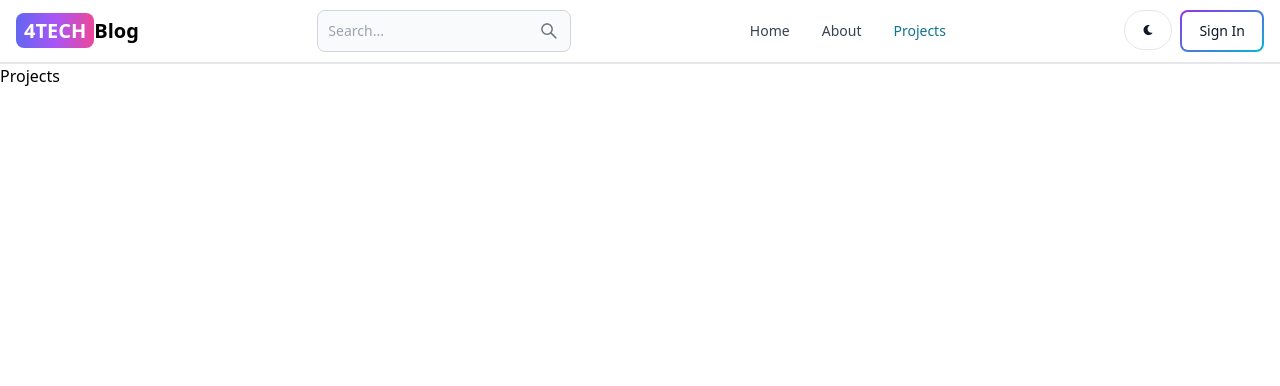
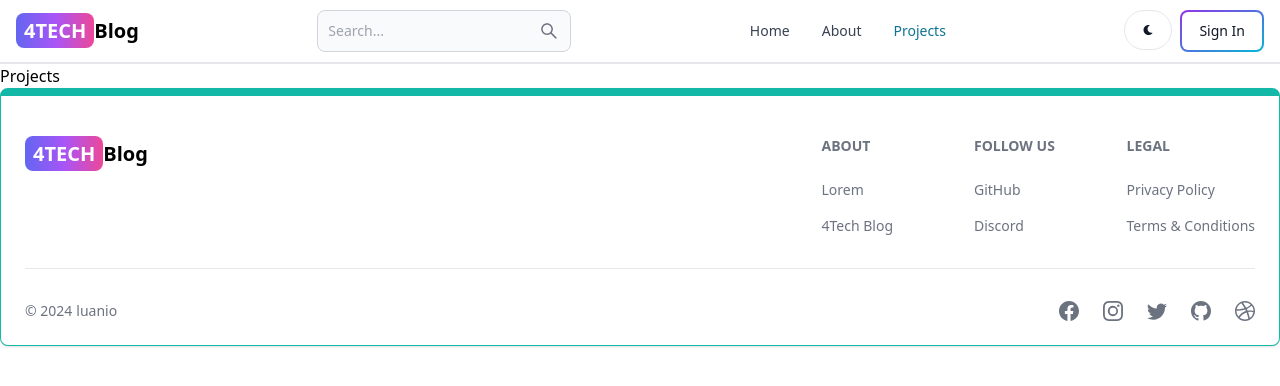
Before and after one commit to luanzio/mernBlog, a React (Vite) app in the folder client/: page /projects in a window 1280 px wide. Shown: the top 386 px of the page. Built offline with nearby package versions, Linux system fonts and the light colour scheme.

Commit message:
feat: create the footer

```diff
--- a/client/src/App.jsx
+++ b/client/src/App.jsx
@@ -6,6 +6,7 @@
 import SignUp from './pages/SignUp';
 import Projects from './pages/Projects';
 import Header from './components/Header';
+import Footer from './components/Footer';
 
 export default function App() {
   return (
@@ -19,6 +20,7 @@
         <Route path="/sign-up" element={<SignUp />} />
         <Route path="/projects" element={<Projects />} />
       </Routes>
+      <Footer />
     </BrowserRouter>
   );
 }
--- /dev/null
+++ b/client/src/components/Footer.jsx
@@ -0,0 +1,113 @@
+import { Footer } from 'flowbite-react';
+import { Link } from 'react-router-dom';
+import {
+  BsDribbble,
+  BsFacebook,
+  BsGithub,
+  BsInstagram,
+  BsTwitter,
+} from 'react-icons/bs';
+
+export default function FooterCom() {
+  return (
+    <Footer container className="border border-t-8  border-teal-500">
+      <div className="w-full max-w-7xl mx-auto">
+        <div className="grid w-full justify-between sm:flex md:grid-cols-1">
+          <div className="mt-5">
+            <Link
+              to="/"
+              className="self-center whitespace-nowrap text-lg sm:text-xl font-semibold dark:text-white"
+            >
+              <span className="px-2 py-1 bg-gradient-to-r from-indigo-500 via-purple-500 to-pink-500 rounded-lg text-white">
+                4TECH
+              </span>
+              Blog
+            </Link>
+          </div>
+          <div className="grid grid-cols-2 gap-8 mt-4 sm:grid-cols-3 sm:gap-6">
+            <div className="">
+              <Footer.Title title="About" />
+              <Footer.LinkGroup col>
+                <Footer.Link
+                  href="https://burymewithmymoney.com/"
+                  target="_blank"
+                  rel="noopener noreferrer"
+                >
+                  Lorem
+                </Footer.Link>
+                <Footer.Link
+                  href="/about"
+                  target="_blank"
+                  rel="noopener noreferrer"
+                >
+                  4Tech Blog
+                </Footer.Link>
+              </Footer.LinkGroup>
+            </div>
+            <div className="">
+              <Footer.Title title="Follow Us" />
+              <Footer.LinkGroup col>
+                <Footer.Link
+                  href="https://github.com/luanzio"
+                  target="_blank"
+                  rel="noopener noreferrer"
+                >
+                  GitHub
+                </Footer.Link>
+                <Footer.Link
+                  href="https://discord.com"
+                  target="_blank"
+                  rel="noopener noreferrer"
+                >
+                  Discord
+                </Footer.Link>
+              </Footer.LinkGroup>
+            </div>
+            <div className="">
+              <Footer.Title title="Legal" />
+              <Footer.LinkGroup col>
+                <Footer.Link href="#">Privacy Policy</Footer.Link>
+                <Footer.Link href="#">Terms & Conditions</Footer.Link>
+              </Footer.LinkGroup>
+            </div>
+          </div>
+        </div>
+        <Footer.Divider />
+        <div className="w-full sm:flex sm:items-center sm:justify-between">
+          <Footer.Copyright
+            href="#"
+            by="luanio"
+            year={new Date().getFullYear()}
+          />
+          <div className="flex gap-6 sm:mt-0 mt-4 sm:justify-center">
+            <Footer.Icon
+              href="https://facebook.com"
+              icon={BsFacebook}
+              target="_blank"
+            />
+            <Footer.Icon
+              href="https://instagram.com"
+              icon={BsInstagram}
+              target="_blank"
+            />
+            <Footer.Icon
+              href="https://x.com"
+              icon={BsTwitter}
+              target="_blank"
+            />
+            <Footer.Icon
+              href="https://github.com/luanio"
+              icon={BsGithub}
+              target="_blank"
+            />
+            <Footer.Icon
+              href="https://dribble.com"
+              icon={BsDribbble}
+              target="_blank"
+            />
+          </div>
+        </div>
+      </div>
+    </Footer>
+  );
+}
```
